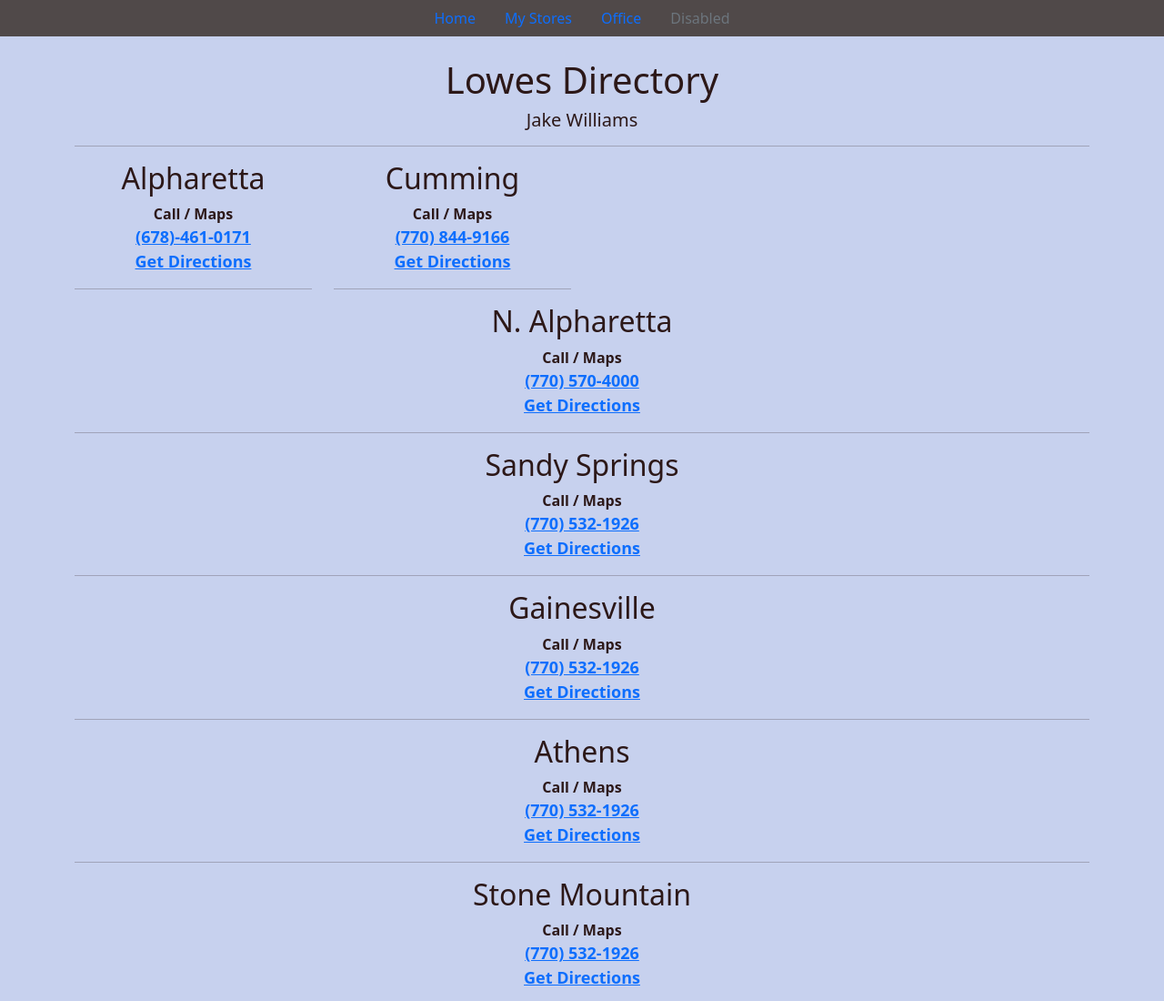
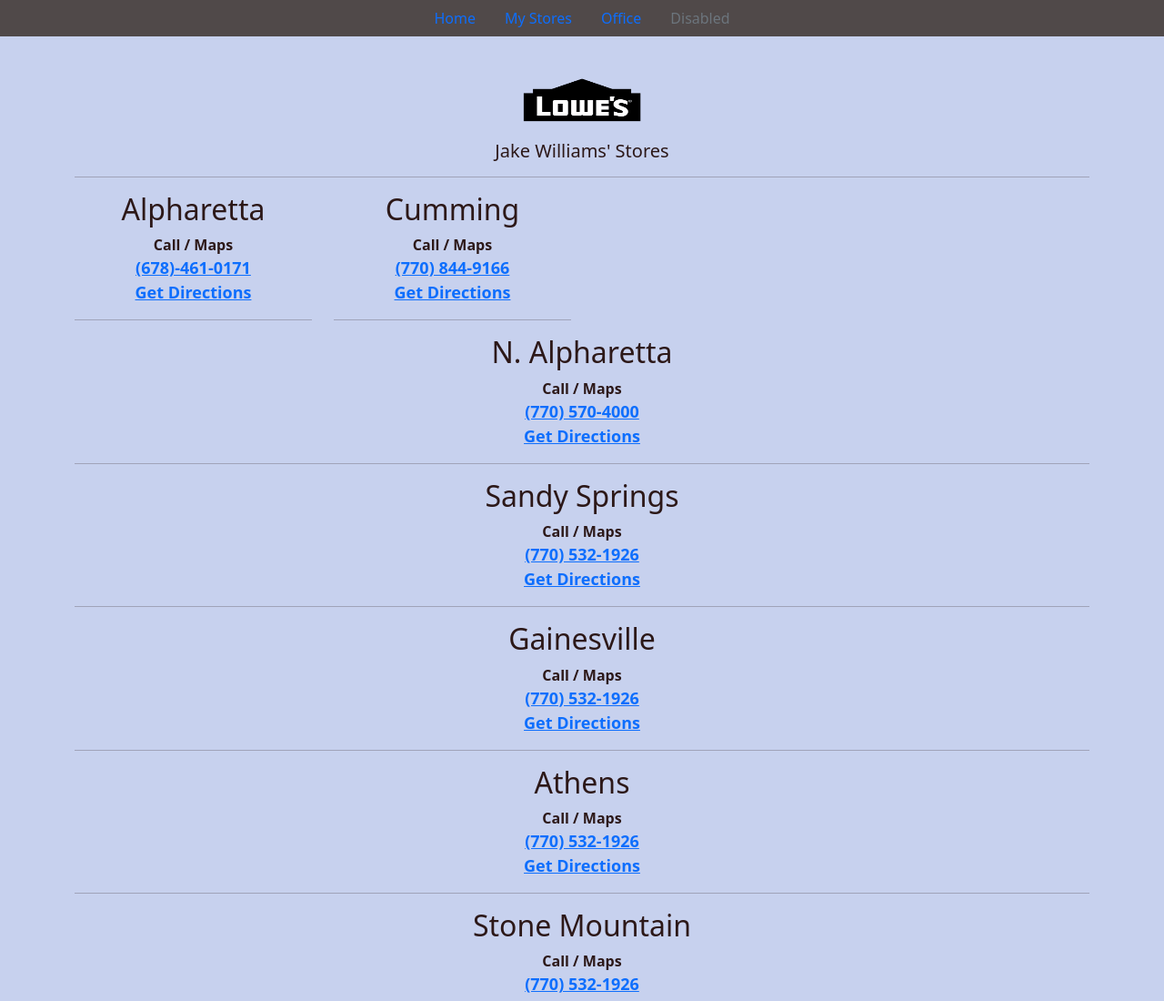
Before and after one commit to jwilly117/lowesTest, a plain HTML site: page index.html in a window 1280 px wide. Shown: the top 1100 px of the page at 91% size. Drawn offline with nearby package versions, Linux system fonts and the light colour scheme.

Commit message:
Adding logo and removing unnecessary text

```diff
--- a/index.html
+++ b/index.html
@@ -44,8 +44,9 @@
 
     <div class="container">
       <br>
-      <h1>Lowes Directory</h1>
-      <h5>Jake Williams</h5>
+      <img src="Lowes-logo.png" alt="Lowes" style="height: 90px; width: 140px;">
+      <!-- <h2>Store Directory</h2> -->
+      <h5>Jake Williams' Stores</h5>
       <hr>
 
       <!-- Create a column  -->
```
Also changed, not shown: Lowes-logo.png (added).
